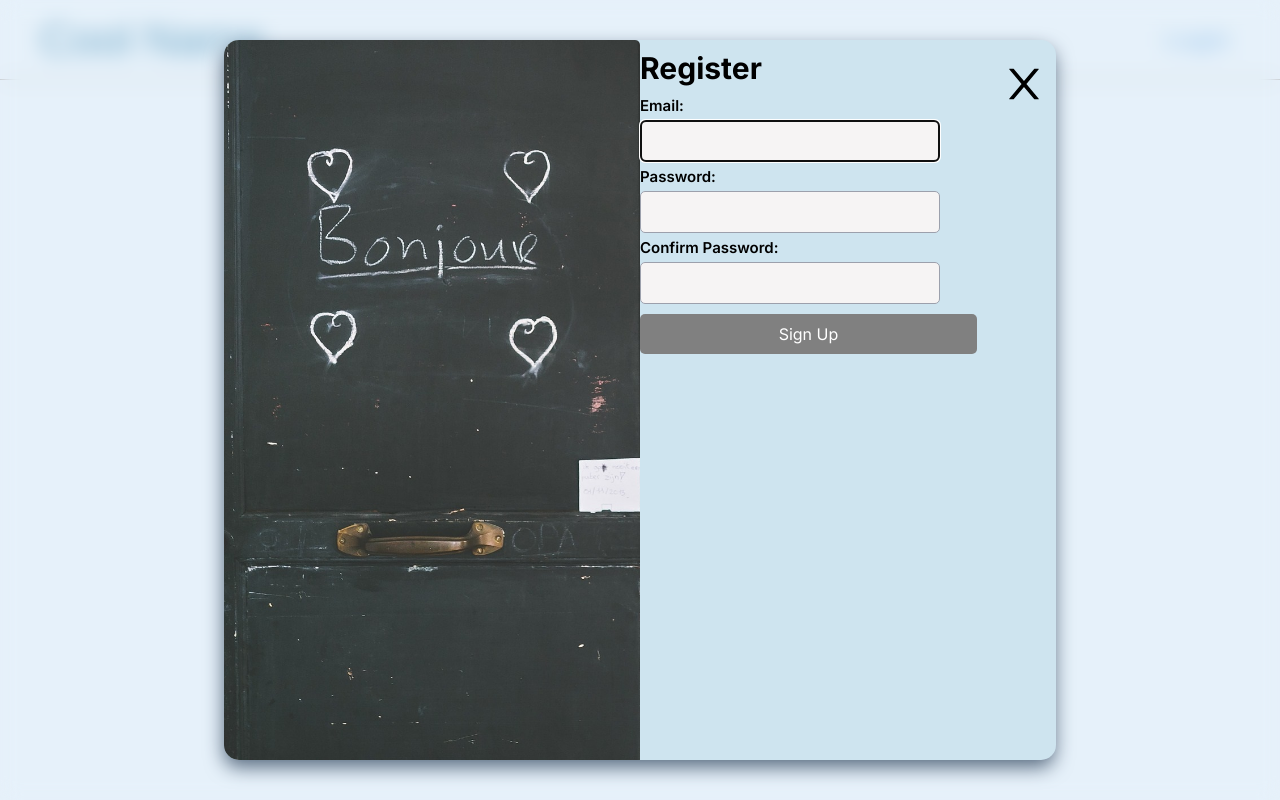
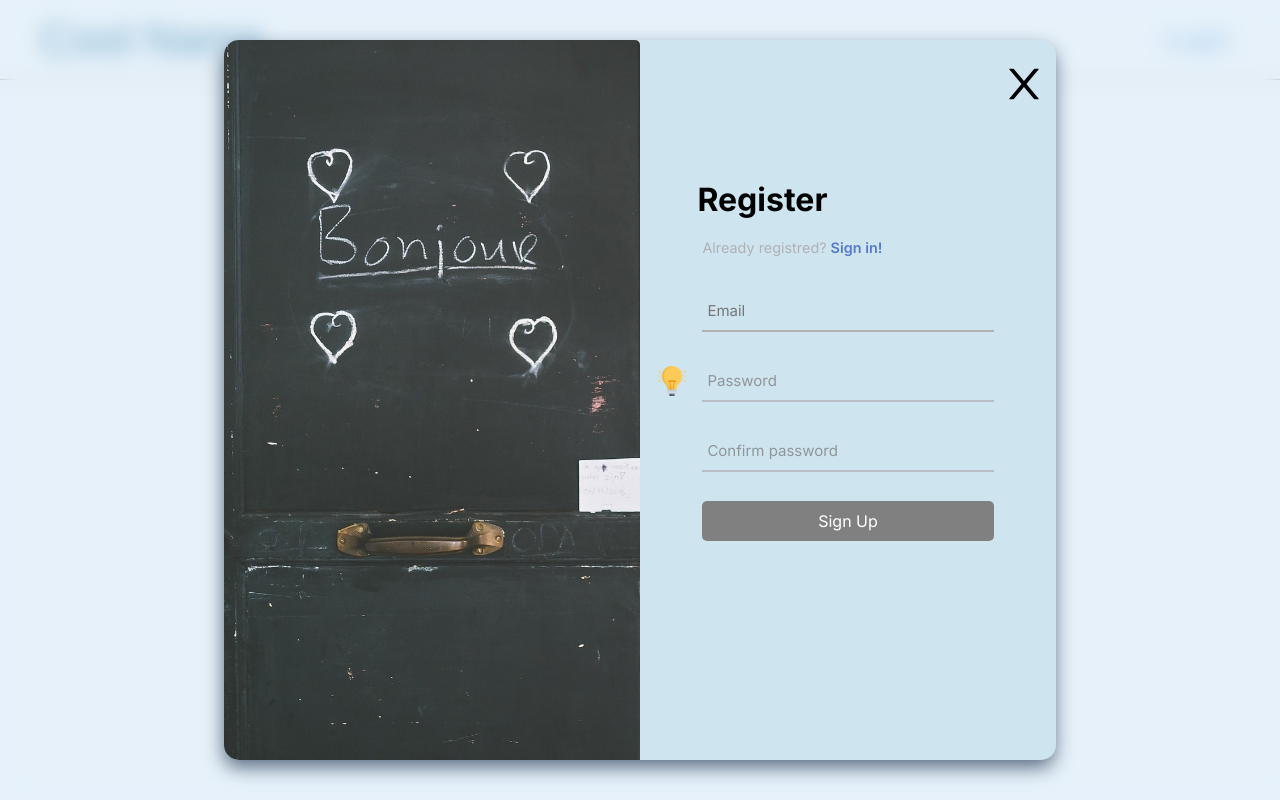
Before and after one commit to zdunek9/eng_app, a React (Create React App) app: page /login in a window 1280 px wide. Both pictures are taken after a click on the element "Sign up for free". Built offline with nearby package versions, Linux system fonts and the light colour scheme; no server answers; a web font is replaced by a local one.

Commit message:
Sign up done 1

```diff
--- a/src/components/Modals/LogIn/Login.style.js
+++ b/src/components/Modals/LogIn/Login.style.js
@@ -13,7 +13,6 @@ export const Wrapper = styled.div`
     width: 70%;
     display: flex;
     flex-direction: column;
-    /* overflow-y: scroll;÷ */
   }
   h3 {
     width: 70%;
@@ -29,7 +28,7 @@ export const Wrapper = styled.div`
   span {
     cursor: pointer;
     font-weight: 600;
-    color: #5779cb;
+    color: var(--buttonBlue);
   }
   input {
     width: 100%;
@@ -59,20 +58,18 @@ export const Wrapper = styled.div`
   button:hover {
     background-color: var(--buttonBlueHover);
   }
+  button:disabled {
+    color: red;
+  }
   .errorInput {
-    border-bottom: 1px solid var(--redColor);
+    border-bottom: 2px solid var(--redColor);
   }
-  @media screen and (max-width: 700px) {
+  @media (max-width: 700px) {
     width: 100%;
     display: flex;
     flex-direction: column;
     align-items: center;
     margin-top: 80px;
-  }
-  @media (max-height: 900px) {
-    h1 {
-      margin: 10px 0;
-    }
   }
 `;
 
@@ -96,7 +93,7 @@ export const ErrorMsgForgotPwd = styled.div`
     top: 25px;
     right: 10px;
   }
-  @media(max-width:350px){
+  @media (max-width: 350px) {
     height: 100px;
   }
 `;
--- a/src/components/Modals/NewAccount/NewAccount.style.js
+++ b/src/components/Modals/NewAccount/NewAccount.style.js
@@ -1,53 +1,62 @@
 import styled from "styled-components";
 
 export const Wrapper = styled.div`
-  height: 95%;
-  width: 45%;
-  position: relative;
-  font-size: 15px;
-  border-radius: 10px;
+  width: 100%;
   display: flex;
+  align-items: center;
   flex-direction: column;
+  font-size: 16px;
+  margin-top: 100px;
+  text-align: left;
   form {
+    position: relative;
+    height: 400px;
+    margin-top: 20px;
+    width: 70%;
     display: flex;
     flex-direction: column;
   }
+  h3 {
+    width: 70%;
+    margin: 0;
+    color: var(--notAvaliableGray);
+    font-size: 0.9rem;
+    font-weight: 400;
+  }
   h1 {
+    width: 70%;
     margin: 40px 10px 20px 0;
   }
-  label{
+  span {
+    cursor: pointer;
     font-weight: 600;
-  }
-  #email {
-    width: 80%;
-    padding: 15px 25px;
-    margin: 10px 0px 20px 0;
-    border-radius: 5px;
-    border: 1px solid #9ca0ac;
-    background-color: #f6f4f4;
-    font-size: 16px;
+    color: var(--buttonBlue);
   }
   input {
-    width: 80%;
-    padding: 15px 25px;
-    margin: 10px 0px 20px 0;
-    border-radius: 5px;
-    border: 1px solid #9ca0ac;
-    background-color: #f6f4f4;
-    font-size: 16px;
+    width: 100%;
+    outline: unset;
+    margin: 15px 0;
+    padding: 10px 5px;
+    border: none;
+    opacity: 0.7;
+    border-bottom: 2px solid var(--notAvaliableGray);
+    background-color: unset;
+    font-size: 15px;
+  }
+  input:focus {
+    opacity: 1;
   }
   button {
-    width: 90%;
-    padding: 15px 25px;
-    margin: 10px 0px 20px 0;
-    background-color: rgb(61, 48, 41);
+    width: 100%;
+    padding: 10px 25px;
+    margin: 15px 0;
+    background-color: var(--buttonBlue);
     border: 0;
     border-radius: 5px;
     color: white;
     font-size: 16px;
     cursor: pointer;
   }
-
   button:disabled {
     background-color: grey;
     cursor: auto;
@@ -56,91 +65,61 @@ export const Wrapper = styled.div`
     background-color: grey;
   }
   button:hover {
-    background-color: rgb(92, 72, 61);
+    background-color: var(--buttonBlueHover);
   }
-  h3 {
-    margin: 20px 0;
-    color: #9ca0ac;
-    font-weight: 400;
+  .errorInput {
+    border-bottom: 2px solid var(--redColor);
   }
-
-  .instructions {
-    color: red;
-    font-style: italic;
-    margin-top: 0;
-    font-size: 0.8rem;
-    font-weight: 600;
-  }
-  .offscreen {
-    position: absolute;
-    left: -9999px;
-  }
-
-  .hide {
-    display: none;
-  }
-
-  .valid {
-    color: limegreen;
-    margin-left: 0.25rem;
-  }
-
-  .invalid {
-    color: red;
-    margin-left: 0.25rem;
-  }
-
-  .errmsg {
-    background-color: lightpink;
-    color: firebrick;
-    font-weight: bold;
-    padding: 0.5rem;
-    margin-bottom: 0.5rem;
-    width: 70%;
-  }
-
-  .line {
-    display: inline-block;
-  }
-  @media screen and (max-width: 700px) {
+  @media (max-width: 700px) {
     margin-top: 100px;
     width: 100%;
     display: flex;
     flex-direction: column;
     align-items: center;
-    #email {
-      width: 80vw;
-    }
-    input {
-      width: 80vw;
-    }
-    button {
-      width: 100%;
-    }
-  }
-  @media (max-height: 900px) {
-    h1 {
-      margin: 10px 0;
-    }
-    #email {
-      padding: 10px 25px;
-      margin: 5px 0;
-    }
-    #password {
-      padding: 10px 25px;
-      margin: 5px 0;
-    }
-    #confirm_pwd{
-      padding: 10px 25px;
-      margin: 5px 0;
-    }
-    button {
-      padding: 10px 25px;
-      margin: 5px 0;
-    }
-    .errmsg {
-      padding: 5px;
-      margin-bottom: 0.1rem;
-    }
   }
 `;
+
+export const InputWrapper = styled.div`
+  position: relative;
+  width: 100%;
+  height: 70px;
+  p {
+    margin: 0;
+    margin-top: -10px;
+    font-size: 0.8rem;
+    color: var(--redColor);
+  }
+`;
+export const IconWrapper = styled.span`
+  position: absolute;
+  top: 22px;
+  right: 20px;
+  font-size: 1.3rem;
+`;
+
+export const ErrorMsgLogin = styled.p`
+  margin: 0px;
+  position: absolute;
+  bottom: 95px;
+  left: 0px;
+  color: var(--redColor);
+`;
+
+export const HintImage = styled.img`
+  position: absolute;
+  cursor: pointer;
+  left: -45px;
+  top: 20px;
+  height: 30px !important;
+  width: 30px !important;
+`;
+export const HintWrapper = styled.div`
+  position: absolute;
+  top: 0;
+  left: 0;
+  padding: 10px;
+  border-radius: 10px;
+  font-size: 0.8rem;
+  font-style: italic;
+  background-color: white;
+`;
--- a/src/components/Modals/NewAccount/NewAccount.tsx
+++ b/src/components/Modals/NewAccount/NewAccount.tsx
@@ -1,7 +1,14 @@
 import { useEffect, useReducer, useRef, useState } from "react";
 import { faCheck, faTimes } from "@fortawesome/free-solid-svg-icons";
 import { FontAwesomeIcon } from "@fortawesome/react-fontawesome";
-import { Wrapper } from "./NewAccount.style";
+import {
+  ErrorMsgLogin,
+  HintImage,
+  IconWrapper,
+  InputWrapper,
+  HintWrapper,
+  Wrapper,
+} from "./NewAccount.style";
 import { useNavigate } from "react-router-dom";
 import axios from "axios";
 import { useDispatch } from "react-redux";
@@ -10,6 +17,7 @@ import { motion } from "framer-motion";
 import { reducer } from "./NewAccountReducer";
 import TurnstileModal from "../Turnstile/TurnstileModal";
 import LoadingSmall from "../LoadingSmall/LoadingSmall";
+import Hint from "./../../styles/Images/idea.png";
 
 const MAIL_REGEX = /^\w+([.-]?\w+)*@\w+([.-]?\w+)*(\.\w{2,3})+$/;
 const PASSWORD_REGEX =
@@ -31,6 +39,7 @@ const NewAccountTest = () => {
     validMatch: false,
     matchFocus: false,
     errMsg: false,
+    openHint: false,
   });
   const [openTurnstileModal, setOpenTurnstileModal] = useState<boolean>(false);
   const [loading, setLoading] = useState<boolean>(false);
@@ -71,7 +80,10 @@ const NewAccountTest = () => {
         if (!err?.response) {
           dispatchReducer({ type: "setErrMsg", payload: "No Server Response" });
         } else if (err.response?.data.error.message === "EMAIL_EXISTS") {
-          dispatchReducer({ type: "setErrMsg", payload: "Mail Taken" });
+          dispatchReducer({
+            type: "setErrMsg",
+            payload: "A user with this email exists!",
+          });
         } else {
           dispatchReducer({
             type: "setErrMsg",
@@ -80,10 +92,10 @@ const NewAccountTest = () => {
         }
       }
     } else {
+      dispatchReducer({ type: "setErrMsg", payload: "Try again" });
+    }
     dispatchReducer({ type: "setPwd", payload: "" });
     dispatchReducer({ type: "setMatchPwd", payload: "" });
-      dispatchReducer({ type: "setErrMsg", payload: "Try again" });
-    }
     setLoading(false);
   }
 
@@ -107,25 +119,41 @@ const NewAccountTest = () => {
               closeModal={setOpenTurnstileModal}
             />
           )}
-          <p className={state.errMsg ? "errmsg" : "offscreen"}>
-            {state.errMsg}
-          </p>
+
           <h1>Register</h1>
+          <h3>
+            Already registred?{" "}
+            <span onClick={() => dispatch(authActions.changeSigninPage())}>
+              Sign in!
+            </span>
+          </h3>
           <form onSubmit={(e) => turnstile2Handler(e)}>
-            <label htmlFor="email">
-              Email:
-              <span className={state.validName ? "valid" : "hide"}>
-                <FontAwesomeIcon icon={faCheck} />
-              </span>
-              <span
-                className={state.validName || !state.user ? "hide" : "invalid"}
-              >
-                <FontAwesomeIcon icon={faTimes} />
-              </span>
-            </label>
+            <InputWrapper>
+              {state.validName &&
+                state.errMsg !== "A user with this email exists!" && (
+                  <IconWrapper>
+                    <FontAwesomeIcon
+                      icon={faCheck}
+                      style={{ color: "var(--greenColor)" }}
+                    />
+                  </IconWrapper>
+                )}
+              {(!(state.validName || !state.user) ||
+                state.errMsg === "A user with this email exists!") && (
+                <IconWrapper>
+                  <FontAwesomeIcon
+                    icon={faTimes}
+                    style={{ color: "var(--redColor)" }}
+                  />
+                </IconWrapper>
+              )}
+
               <input
+                placeholder="Email"
+                className={
+                  !(state.validName || !state.user) ? "errorInput" : ""
+                }
                 type="email"
-              id="email"
                 maxLength={60}
                 ref={userRef}
                 autoComplete="off"
@@ -140,29 +168,32 @@ const NewAccountTest = () => {
                   dispatchReducer({ type: "setUserFocus", payload: false })
                 }
               />
-            <p
-              className={
-                state.userFocus && state.user && !state.validName
-                  ? "instructions"
-                  : "offscreen"
-              }
-            >
-              Enter a valid email address
-            </p>
-            <label htmlFor="password">
-              Password:
+              {state.userFocus && state.user && !state.validName && (
+                <p>Enter a valid email address</p>
+              )}
+            </InputWrapper>
+
+            <InputWrapper>
+              {state.validPwd && (
+                <IconWrapper>
                   <FontAwesomeIcon
                     icon={faCheck}
-                className={state.validPwd ? "valid" : "hide"}
+                    style={{ color: "var(--greenColor)" }}
                   />
+                </IconWrapper>
+              )}
+              {!(state.validPwd || !state.pwd) && (
+                <IconWrapper>
                   <FontAwesomeIcon
                     icon={faTimes}
-                className={state.validPwd || !state.pwd ? "hide" : "invalid"}
+                    style={{ color: "var(--redColor)" }}
                   />
-            </label>
+                </IconWrapper>
+              )}
               <input
+                placeholder="Password"
+                className={!(state.validPwd || !state.pwd) ? "errorInput" : ""}
                 type="password"
-              id="password"
                 maxLength={24}
                 onChange={(e) =>
                   dispatchReducer({ type: "setPwd", payload: e.target.value })
@@ -176,42 +207,50 @@ const NewAccountTest = () => {
                   dispatchReducer({ type: "setPwdFocus", payload: false })
                 }
               />
-            <p
-              className={
-                state.pwdFocus && !state.validPwd ? "instructions" : "offscreen"
+              {state.pwdFocus && !(state.validPwd || !state.pwd) && (
+                <p>Invalid password</p>
+              )}
+              <HintImage
+                src={Hint}
+                alt="hint"
+                onClick={() =>
+                  dispatchReducer({
+                    type: "setOpenHint",
+                    payload: !state.openHint,
+                  })
                 }
-            >
-              8 to 24 characters.
-              <br />
-              Must include uppercase and lowercase letters,
-              <br /> a number and a special character.
-              <br />
-              Allowed special characters:
-              <span>!</span>
-              <span>@</span>
-              <span>#</span>
-              <span>$</span>
-              <span>%</span>
-            </p>
-
-            <label htmlFor="confirm_pwd">
-              Confirm Password:
+              />
+              {state.openHint && (
+                <HintWrapper>
+                  8 to 24 characters. Must include uppercase and lowercase
+                  letters, a number and a special character. Allowed special
+                  characters: ! @ # $ %
+                </HintWrapper>
+              )}
+            </InputWrapper>
+            <InputWrapper>
+              {state.validMatch && state.matchPwd && (
+                <IconWrapper>
                   <FontAwesomeIcon
                     icon={faCheck}
-                className={
-                  state.validMatch && state.matchPwd ? "valid" : "hide"
-                }
+                    style={{ color: "var(--greenColor)" }}
                   />
+                </IconWrapper>
+              )}
+              {!(state.validMatch || !state.matchPwd) && (
+                <IconWrapper>
                   <FontAwesomeIcon
                     icon={faTimes}
+                    style={{ color: "var(--redColor)" }}
+                  />
+                </IconWrapper>
+              )}
+              <input
+                placeholder="Confirm password"
                 className={
-                  state.validMatch || !state.matchPwd ? "hide" : "invalid"
+                  !(state.validMatch || !state.matchPwd) ? "errorInput" : ""
                 }
-              />
-            </label>
-            <input
                 type="password"
-              id="confirm_pwd"
                 maxLength={24}
                 onChange={(e) =>
                   dispatchReducer({
@@ -228,17 +267,10 @@ const NewAccountTest = () => {
                   dispatchReducer({ type: "setMatchFocus", payload: false })
                 }
               />
-            <p
-              id="confirmnote"
-              className={
-                state.matchFocus && !state.validMatch
-                  ? "instructions"
-                  : "offscreen"
-              }
-            >
-              Must match the first password input field.
-            </p>
-
+              {state.matchFocus && !state.validMatch && (
+                <p>Must match the first password input field.</p>
+              )}
+            </InputWrapper>
             <button
               disabled={
                 !state.validName || !state.validPwd || !state.validMatch
@@ -248,6 +280,7 @@ const NewAccountTest = () => {
             >
               Sign Up
             </button>
+            {state.errMsg && <ErrorMsgLogin>{state.errMsg}</ErrorMsgLogin>}
           </form>
         </Wrapper>
       )}
--- a/src/components/Modals/NewAccount/NewAccountReducer.tsx
+++ b/src/components/Modals/NewAccount/NewAccountReducer.tsx
@@ -20,5 +20,7 @@ export const reducer = (state: any, action: { type: any; payload: any }) => {
       return { ...state, matchFocus: action.payload };
     case "setErrMsg":
       return { ...state, errMsg: action.payload };
+    case "setOpenHint":
+      return { ...state, openHint: action.payload };
   }
 };
```
Also changed, not shown: src/components/styles/Images/idea.png (added). Lines whose indentation alone changed are shown as unchanged.
